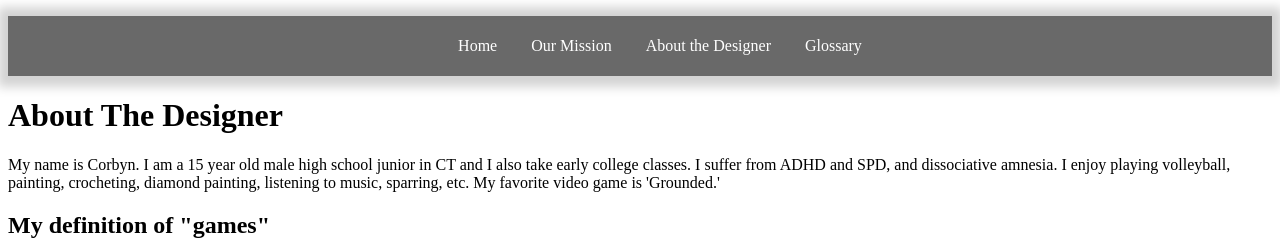
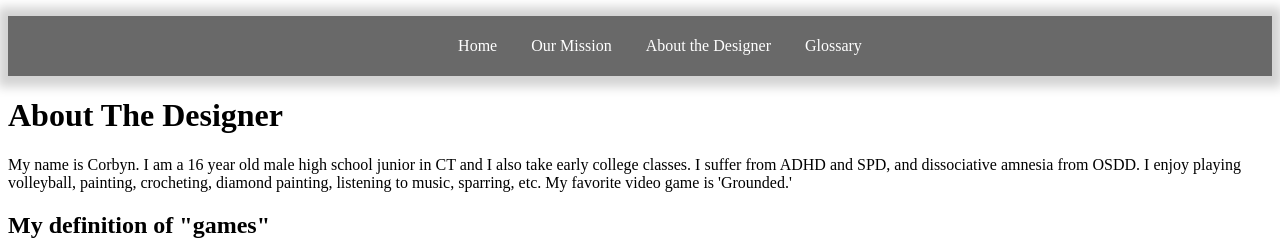
Before and after one commit to cxrbynrxse/game, a plain HTML site: page about.html in a window 1280 px wide. Shown: the top 246 px of the page. Drawn offline with Linux system fonts and the light colour scheme.

Commit message:
Update about.html

```diff
--- a/about.html
+++ b/about.html
@@ -28,8 +28,8 @@
 
         <h1>About The Designer</h1>
         <p>
-            My name is Corbyn. I am a 15 year old male high school junior in CT and I also take early college classes.
-            I suffer from ADHD and SPD, and dissociative amnesia.
+            My name is Corbyn. I am a 16 year old male high school junior in CT and I also take early college classes.
+            I suffer from ADHD and SPD, and dissociative amnesia from OSDD.
             I enjoy playing volleyball, painting, crocheting, diamond painting, listening to music, sparring, etc. My favorite video game is 'Grounded.'
         </p>
 
```
